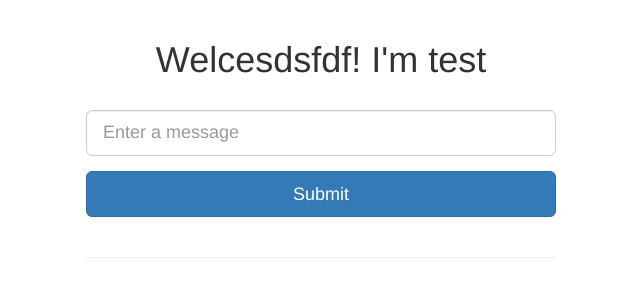
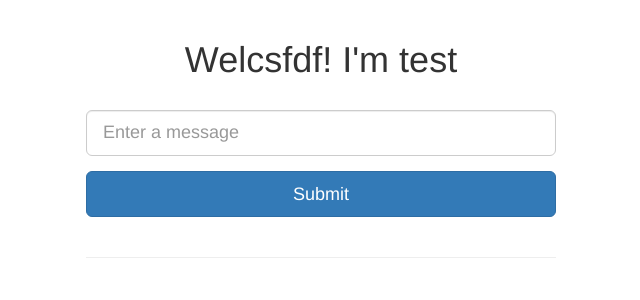
Before and after one commit to CBR09/flaskapp, a Flask app: page / in a window 1280 px wide. Shown: the top 300 px of the page, without its empty margins (319-959 px from the left). Run offline with Flask 2, Linux system fonts and the light colour scheme; data that the repository does not hold is empty; some libraries are stand-ins or nearby versions.

Commit message:
Update index.html

```diff
--- a/web/templates/index.html
+++ b/web/templates/index.html
@@ -3,7 +3,7 @@
 {% block content %}
 
 <div class="text-center">
-  <h1>Welcesdsfdf! I'm test</h1>
+  <h1>Welcsfdf! I'm test</h1>
 </div>
 
 <br>
```
